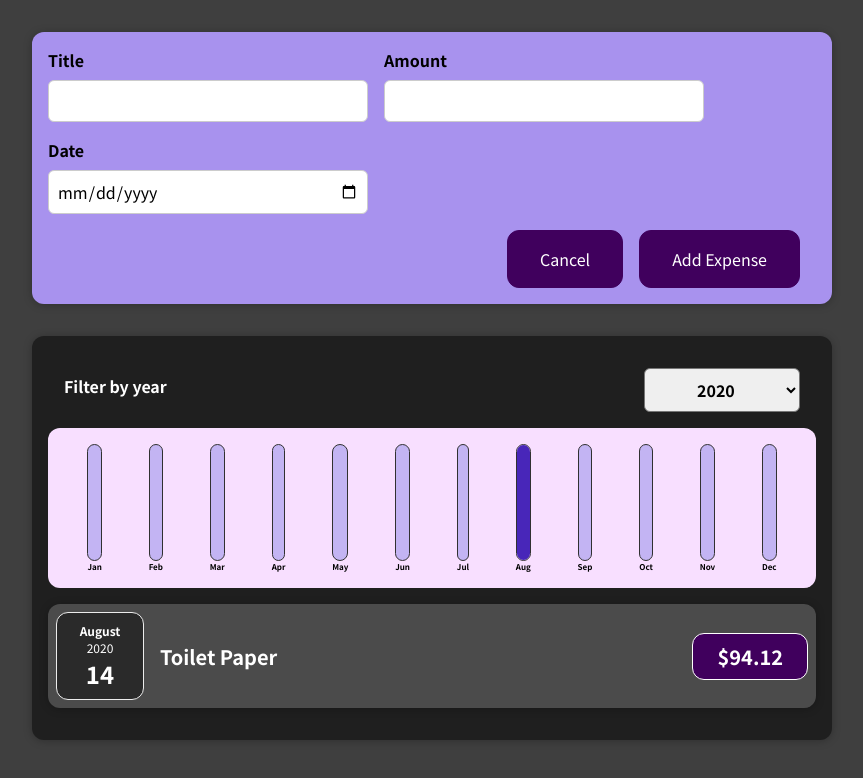
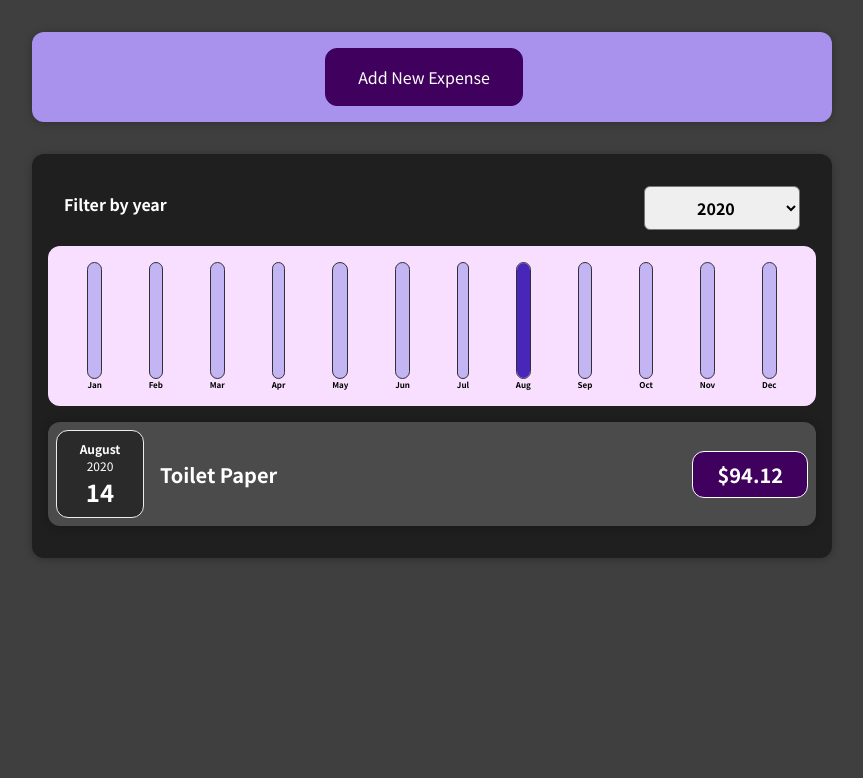
Before and after one commit to TeamAbella060420/expense-list, a React (Create React App) app: page / in a window 1280 px wide. Shown: the top 778 px of the page, without its empty margins (208-1071 px from the left). Built offline with nearby package versions, Linux system fonts and the light colour scheme.

Commit message:
Update NewExpense.js

```diff
--- a/src/components/NewExpense/NewExpense.js
+++ b/src/components/NewExpense/NewExpense.js
@@ -1,20 +1,39 @@
-import React from 'react';
+import React, { useState } from 'react';
 
 import ExpenseForm from './ExpenseForm';
 import './NewExpense.css';
 
 const NewExpense = (props) => {
+  const [isEditing, setIsEditing] = useState(false);
+
   const saveExpenseDataHandler = (enteredExpenseData) => {
     const expenseData = {
       ...enteredExpenseData,
-      id: Math.random().toString()
+      id: Math.random().toString(),
     };
     props.onAddExpense(expenseData);
+    setIsEditing(false);
+  };
+
+  const startEditingHandler = () => {
+    setIsEditing(true);
+  };
+
+  const stopEditingHandler = () => {
+    setIsEditing(false);
   };
 
   return (
     <div className='new-expense'>
-      <ExpenseForm onSaveExpenseData={saveExpenseDataHandler} />
+      {!isEditing && (
+        <button onClick={startEditingHandler}>Add New Expense</button>
+      )}
+      {isEditing && (
+        <ExpenseForm
+          onSaveExpenseData={saveExpenseDataHandler}
+          onCancel={stopEditingHandler}
+        />
+      )}
     </div>
   );
 };
```
